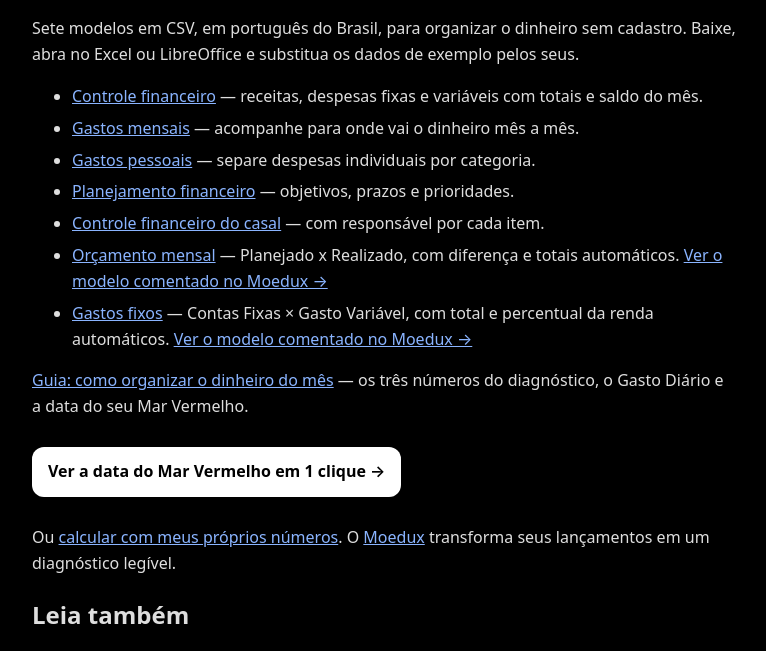
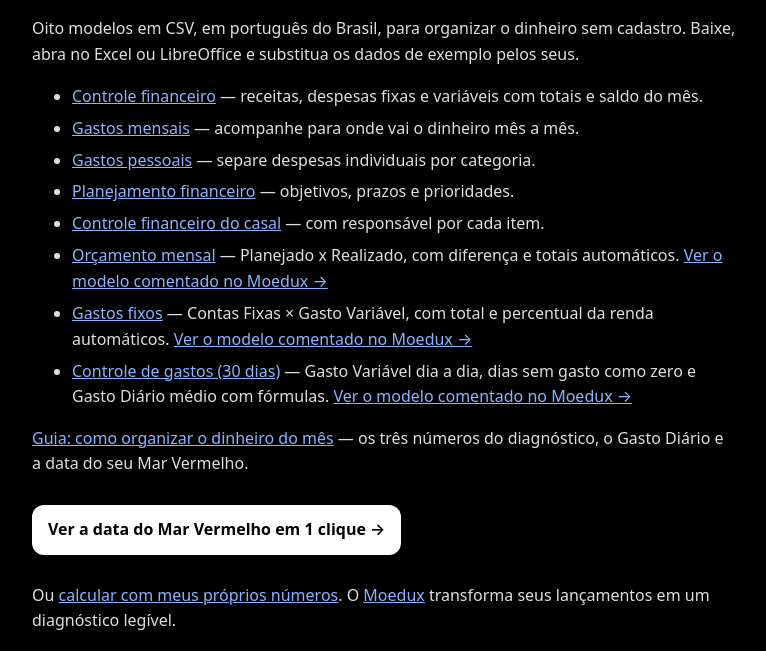
Before and after one commit to jhonnysabino/planilhas-moedux, a plain HTML site: page index.html in a window 1280 px wide. Shown: the part 81-732 px from the top of the page, without its empty margins (256-1022 px from the left). Drawn offline with Linux system fonts and the light colour scheme.

Commit message:
Link the 30-day worksheet from the Pages root

```diff
--- a/index.html
+++ b/index.html
@@ -4,7 +4,7 @@
   <meta charset="utf-8">
   <meta name="viewport" content="width=device-width, initial-scale=1">
   <title>Planilhas gratuitas de finanças pessoais — Moedux</title>
-  <meta name="description" content="Seis modelos de planilha em CSV para controle financeiro, gastos mensais e planejamento. Grátis, em português, sem cadastro.">
+  <meta name="description" content="Oito modelos de planilha em CSV para controle financeiro, gastos mensais e planejamento. Grátis, em português, sem cadastro.">
   <style>
     body{max-width:44rem;margin:2rem auto;padding:0 1rem;font:16px/1.6 system-ui,-apple-system,sans-serif;color:#dedede;background:#000}
     a{color:#8ab4ff}h1{font-size:1.8rem}li{margin:.4rem 0}.cta{display:inline-block;background:#fff;color:#000;padding:.75rem 1rem;border-radius:.75rem;text-decoration:none;font-weight:600;margin:.75rem 0}
@@ -12,7 +12,7 @@
 </head>
 <body>
   <h1>Planilhas gratuitas de finanças pessoais</h1>
-  <p>Sete modelos em CSV, em português do Brasil, para organizar o dinheiro sem cadastro. Baixe, abra no Excel ou LibreOffice e substitua os dados de exemplo pelos seus.</p>
+  <p>Oito modelos em CSV, em português do Brasil, para organizar o dinheiro sem cadastro. Baixe, abra no Excel ou LibreOffice e substitua os dados de exemplo pelos seus.</p>
   <ul>
     <li><a href="planilha-controle-financeiro.csv">Controle financeiro</a> — receitas, despesas fixas e variáveis com totais e saldo do mês.</li>
     <li><a href="planilha-gastos-mensais.csv">Gastos mensais</a> — acompanhe para onde vai o dinheiro mês a mês.</li>
@@ -21,6 +21,7 @@
     <li><a href="planilha-controle-financeiro-casal.csv">Controle financeiro do casal</a> — com responsável por cada item.</li>
     <li><a href="planilha-orcamento-mensal.csv">Orçamento mensal</a> — Planejado x Realizado, com diferença e totais automáticos. <a href="https://www.moedux.com/planilhas/orcamento-mensal?utm_source=github&utm_medium=lead_magnet&utm_campaign=orcamento-mensal">Ver o modelo comentado no Moedux →</a></li>
     <li><a href="planilha-gastos-fixos.csv">Gastos fixos</a> — Contas Fixas × Gasto Variável, com total e percentual da renda automáticos. <a href="https://www.moedux.com/planilhas/gastos-fixos?utm_source=github&utm_medium=lead_magnet&utm_campaign=gastos-fixos">Ver o modelo comentado no Moedux →</a></li>
+    <li><a href="planilha-controle-de-gastos.csv">Controle de gastos (30 dias)</a> — Gasto Variável dia a dia, dias sem gasto como zero e Gasto Diário médio com fórmulas. <a href="https://www.moedux.com/planilhas/controle-de-gastos?utm_source=github&amp;utm_medium=lead_magnet&amp;utm_campaign=controle-gastos">Ver o modelo comentado no Moedux →</a></li>
   </ul>
   <p><a href="guia-organizar-dinheiro-mes.md">Guia: como organizar o dinheiro do mês</a> — os três números do diagnóstico, o Gasto Diário e a data do seu Mar Vermelho.</p>
   <p><a class="cta" href="https://www.moedux.com/previa-mar-vermelho?pv_entrada=2500&amp;pv_saida=3500&amp;pv_saldo=3000&amp;utm_source=github&amp;utm_medium=lead_magnet&amp;utm_campaign=exemplo-1clique">Ver a data do Mar Vermelho em 1 clique →</a></p>
```
